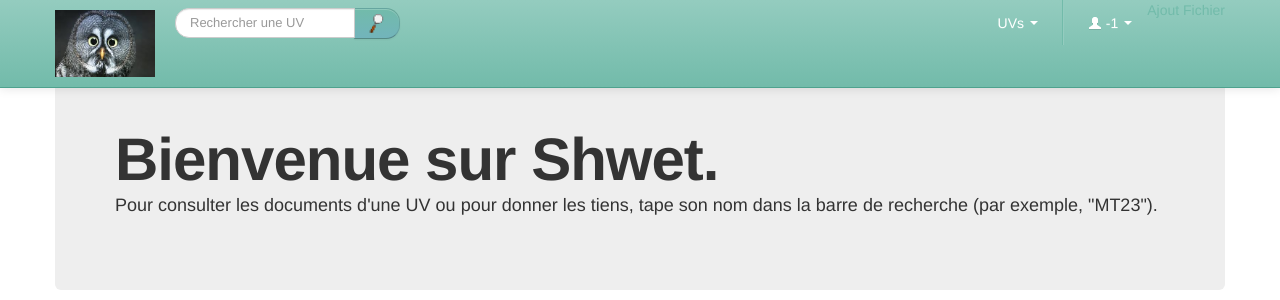
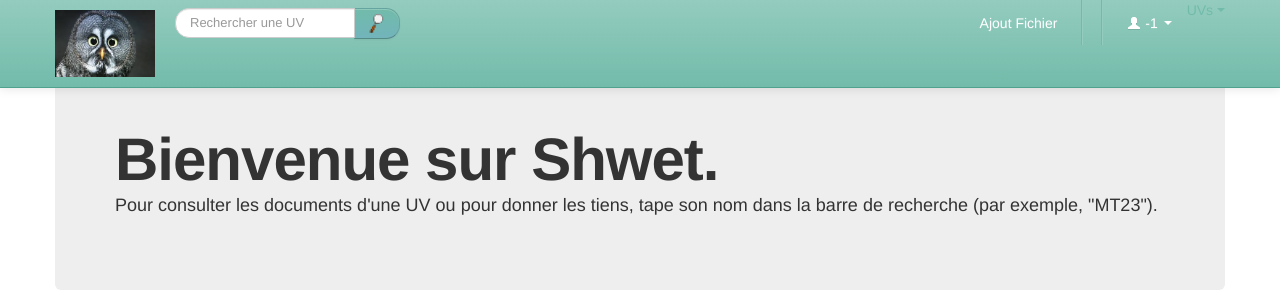
Before and after one commit to hackathonUTC/shwet, a PHP site: page /shwet.php in a window 1280 px wide. Shown: the top 300 px of the page. Run offline with PHP 8.4, Linux system fonts and the light colour scheme; some libraries are stand-ins or nearby versions.

Commit message:
Ajout fichier option

```diff
--- a/header.php
+++ b/header.php
@@ -66,8 +66,10 @@ j=d.createElement(s),dl=l!='dataLayer'?'&l='+l:'';j.async=true;j.src=
         </form>
           <div class="nav-collapse collapse navbar-responsive-collapse">
             <ul class="nav pull-right">
-            	<a href="ajout.php">Ajout Fichier</a>
+
               <li class="dropdown">
+              	<a class= "dropdown-toggle" href="ajout.php">Ajout Fichier</a>
+              	<li class="divider-vertical"></li>
                 <a class="dropdown-toggle" data-toggle="dropdown" href="#">
                   UVs
                   <span class="caret"></span>
```
